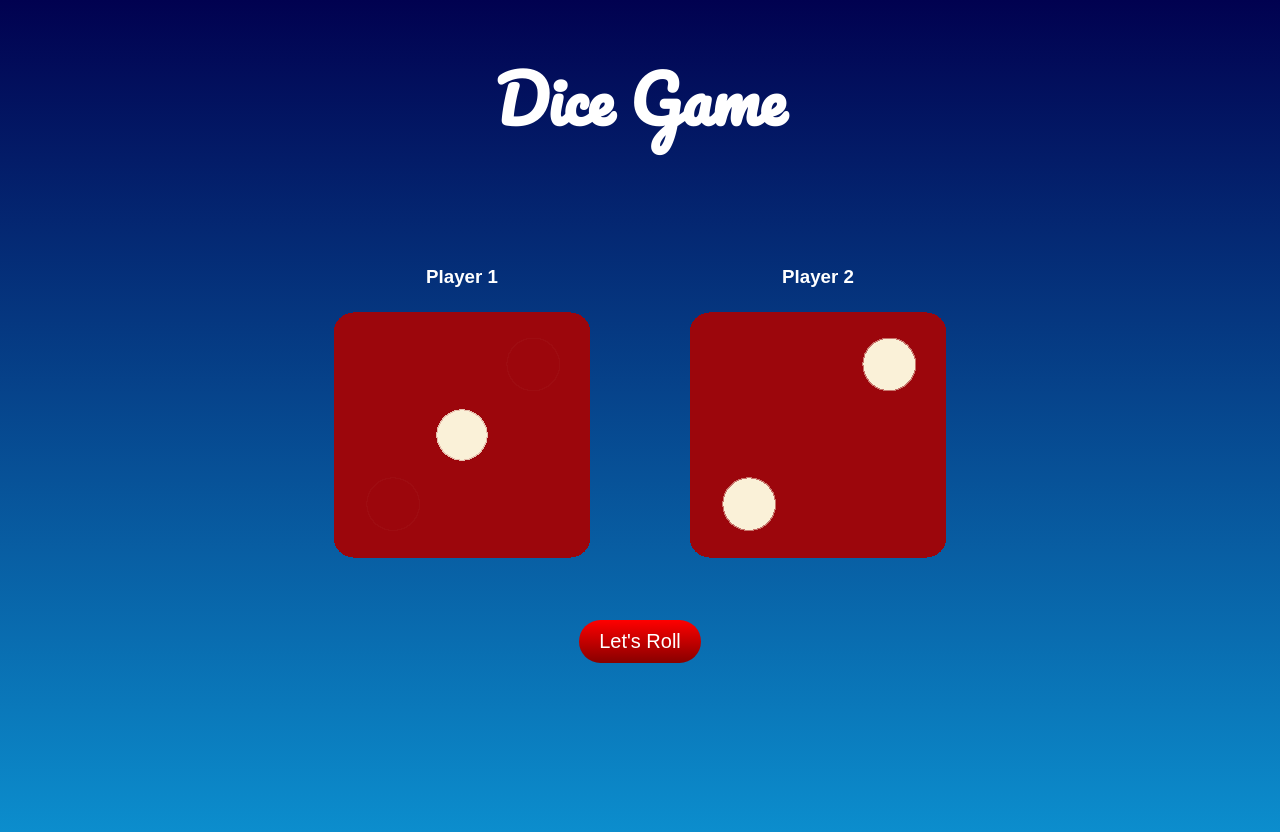
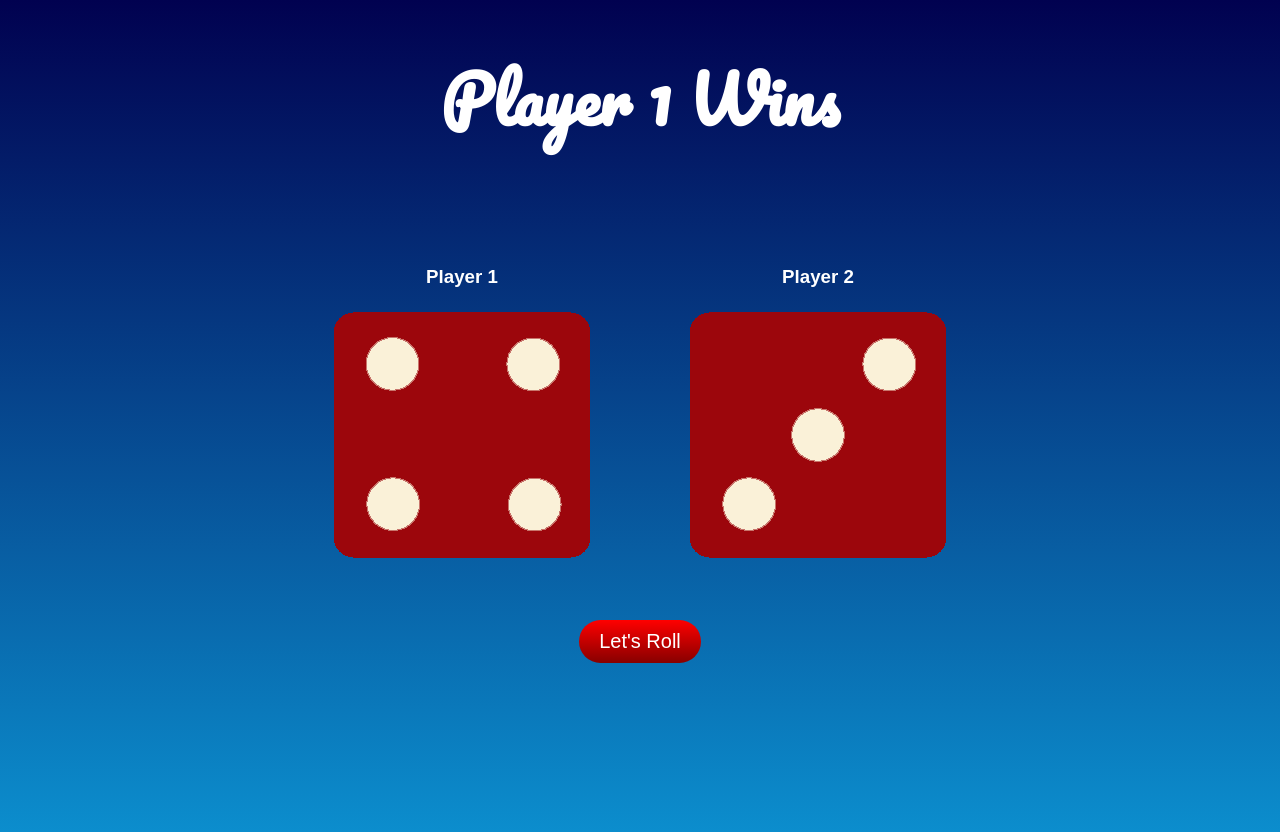
Before and after one commit to tiffany-simionescu/dice-game, a plain HTML site: page index.html in a window 1280 px wide. Both pictures are taken after a click on the button "Let's Roll". Drawn offline with Linux system fonts and the light colour scheme.

Commit message:
Added functionality with onclick.

```diff
--- a/index.html
+++ b/index.html
@@ -24,7 +24,7 @@
         </div>
     </div>
 
-    <button class="btn">Let's Roll</button>
+    <button class="btn" onclick="randomDice()">Let's Roll</button>
 
     <script src="javascript/index.js" charset="utf-8"></script>
 </body>
--- a/javascript/index.js
+++ b/javascript/index.js
@@ -0,0 +1,31 @@
+// Heading
+var header = document.querySelector("h1");
+
+// Player One
+var playerOne = document.querySelector(".player-one img");
+
+// Player Two
+var playerTwo = document.querySelector(".player-two img");
+
+// When button is clicked, show random die for both players
+// Using conditionals for which die has the greater value,
+// change the h1 to display who is the winner - toggle class for this
+
+function randomDice() {
+    // Random Numbers Generated
+    var playerOneDieNumber = Math.floor(Math.random() * 6) + 1;
+    var playerTwoDieNumber = Math.floor(Math.random() * 6) + 1;
+
+    // Display winner in heading
+    if (playerOneDieNumber > playerTwoDieNumber) {
+        header.innerHTML = "Player 1 Wins";
+    } else if (playerTwoDieNumber > playerOneDieNumber) {
+        header.innerHTML = "Player 2 wins";
+    } else {
+        header.innerHTML = "It's a Tie";
+    }
+
+    // Random images set
+    playerOne.setAttribute("src", `images/dice${playerOneDieNumber}.png`);
+    playerTwo.setAttribute("src", `images/dice${playerTwoDieNumber}.png`);
+};
```
